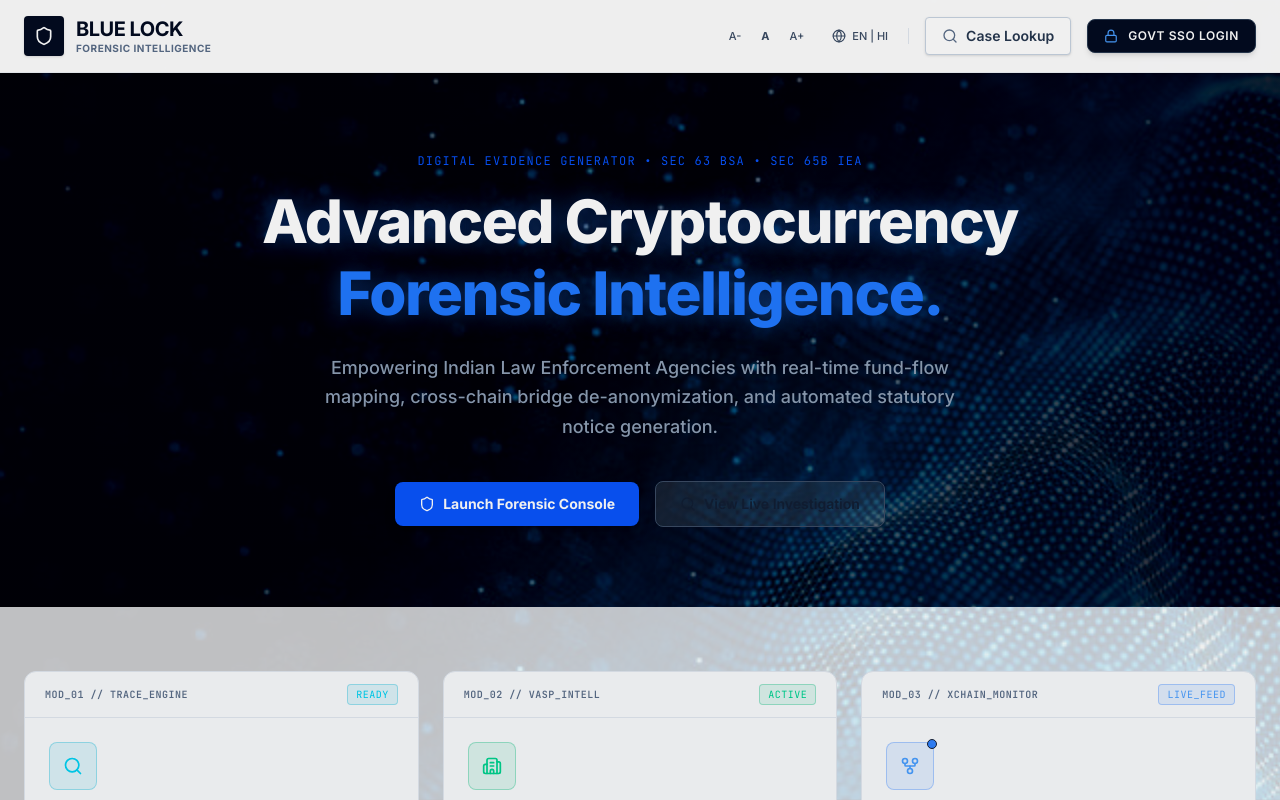
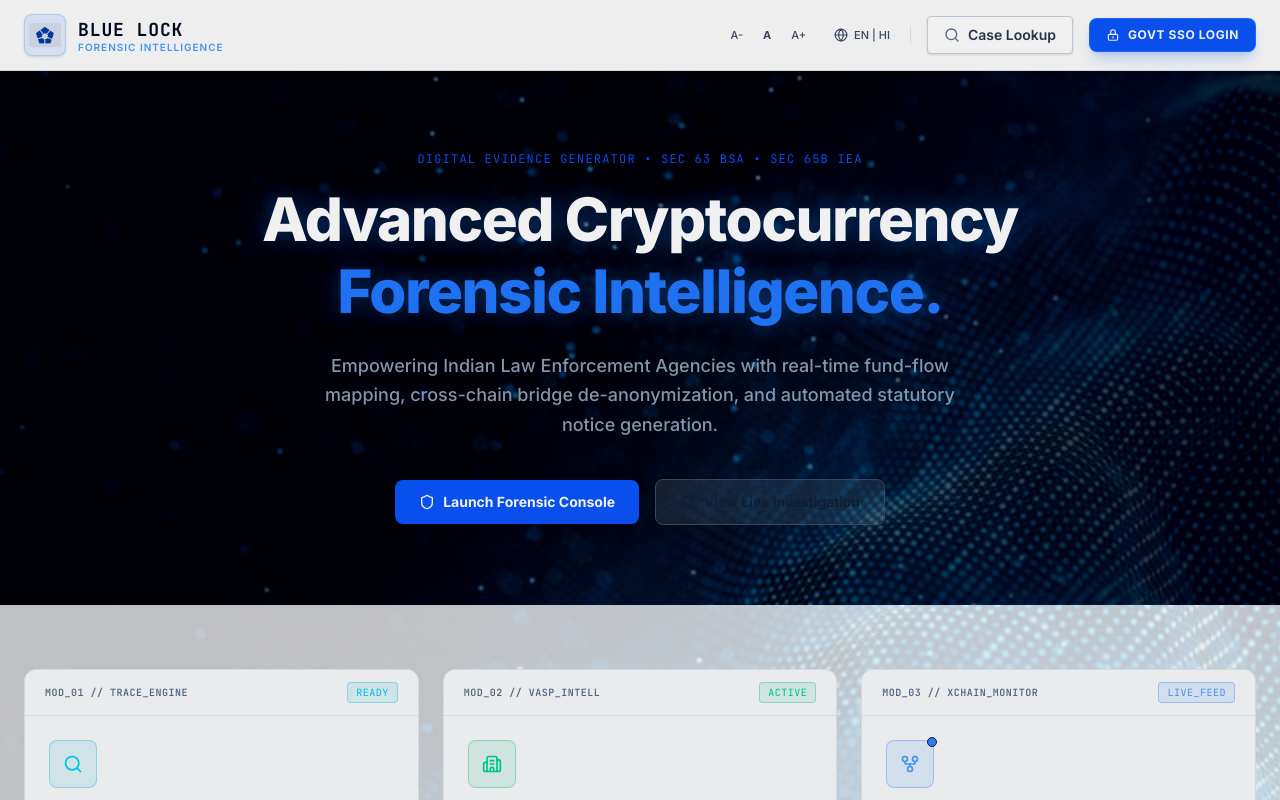
Before and after one commit to luckey-cpu/Prototype, a React (Vite) app in the folder frontend/: page / in a window 1280 px wide. Shown: the top 800 px of the page. Built offline with nearby package versions, Linux system fonts and the light colour scheme.

Commit message:
Update header with new geometric logo and SSO button styling

```diff
--- a/frontend/src/components/landing/Header.tsx
+++ b/frontend/src/components/landing/Header.tsx
@@ -1,6 +1,8 @@
 import React from 'react';
 import { useNavigate } from 'react-router-dom';
 import { Shield, Search, Lock, Globe } from 'lucide-react';
+
+import logoUrl from '../../assets/logo.jpg';
 
 interface HeaderProps {
   onLoadSample: () => void;
@@ -10,16 +12,29 @@ export const Header: React.FC<HeaderProps> = ({ onLoadSample }) => {
   const navigate = useNavigate();
 
   return (
-    <header className="w-full bg-white/95 backdrop-blur border-b border-slate-200/50 px-6 py-4 flex items-center justify-between shadow-sm sticky top-0 z-50">
+    <header className="w-full bg-white/95 dark:bg-slate-950/90 backdrop-blur-md border-b border-slate-200 dark:border-slate-800 px-6 py-3.5 flex items-center justify-between shadow-sm sticky top-0 z-50 transition-colors duration-300">
       <div className="flex items-center gap-6">
-        {/* Logo */}
-        <div className="flex items-center gap-3">
-          <div className="flex items-center justify-center w-10 h-10 rounded bg-slate-900 text-white shadow-sm">
-            <Shield className="w-5 h-5" />
+        {/* Brand Section with New Logo */}
+        <div className="flex items-center gap-3 cursor-pointer group" onClick={() => navigate('/')}>
+          {/* Custom Logo Image Container with dynamic glow */}
+          <div className="relative flex items-center justify-center p-1 rounded-lg bg-blue-600/10 border border-blue-500/20 shadow-sm hover:border-blue-500/50 transition duration-300">
+            <img
+              src={logoUrl}
+              alt="BLUE LOCK Logo"
+              className="w-8 h-8 object-contain transition-transform duration-300 group-hover:scale-105 mix-blend-multiply dark:mix-blend-normal"
+            />
+            {/* Subtle Cyber Glow effect under logo */}
+            <div className="absolute inset-0 bg-blue-500/20 blur-sm rounded-lg opacity-0 group-hover:opacity-100 transition-opacity duration-300 pointer-events-none" />
           </div>
+
+          {/* Brand Text */}
           <div className="flex flex-col">
-            <span className="font-bold text-xl tracking-tight text-slate-900 leading-none mb-1">BLUE LOCK</span>
-            <span className="text-[10px] font-bold text-slate-500 tracking-wider leading-none">FORENSIC INTELLIGENCE</span>
+            <span className="text-lg font-black tracking-wider text-slate-900 dark:text-white font-mono flex items-center gap-1.5">
+              BLUE LOCK
+            </span>
+            <span className="text-[10px] font-semibold tracking-widest text-blue-400 uppercase -mt-1">
+              Forensic Intelligence
+            </span>
           </div>
         </div>
       </div>
@@ -46,9 +61,11 @@ export const Header: React.FC<HeaderProps> = ({ onLoadSample }) => {
         </button>
         <button
           onClick={() => navigate('/login')}
-          className="inline-flex items-center gap-2.5 px-4 py-2 bg-slate-900 hover:bg-slate-800 text-white dark:bg-slate-100 dark:text-slate-900 dark:hover:bg-white text-xs font-semibold tracking-wider uppercase rounded-lg border border-slate-700 dark:border-slate-300 shadow-md hover:shadow-blue-500/10 transition-all duration-200 active:scale-95"
+          className="inline-flex items-center gap-2 px-4 py-2 bg-blue-600 hover:bg-blue-500 text-white text-xs font-bold tracking-wider uppercase rounded-lg shadow-lg shadow-blue-600/20 hover:shadow-blue-600/40 border border-blue-400/30 transition-all duration-200 active:scale-95"
         >
-          <Lock className="w-3.5 h-3.5 text-blue-400 dark:text-blue-600" />
+          <svg className="w-3.5 h-3.5" fill="none" stroke="currentColor" viewBox="0 0 24 24">
+            <path strokeLinecap="round" strokeLinejoin="round" strokeWidth="2" d="M12 15v2m-6 4h12a2 2 0 002-2v-6a2 2 0 00-2-2H6a2 2 0 00-2 2v6a2 2 0 002 2zm10-10V7a4 4 0 00-8 0v4h8z" />
+          </svg>
           <span>Govt SSO Login</span>
         </button>
       </nav>
```
Also changed, not shown: frontend/src/assets/logo.jpg (added).
